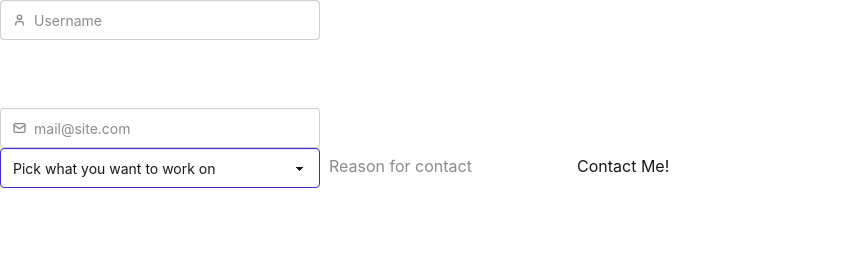
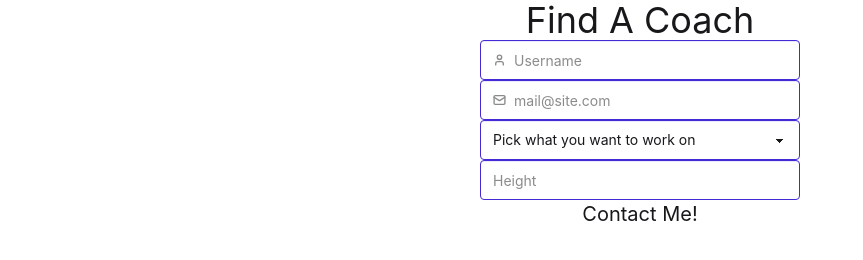
Before and after one commit to Brooklyn-STEAM/coach-bridge, a website built with Vite: page src/pages/find.html in a window 1280 px wide. Shown: the whole page, without its empty margins (0-863 px from the left). Built offline with nearby package versions, Linux system fonts and the light colour scheme.

Commit message:
Edited survey page and made it look better visually (#25)

```diff
--- a/src/pages/find.html
+++ b/src/pages/find.html
@@ -9,50 +9,26 @@
 <body>
 
 
-<form
-        action="https://form-to-email.steamc.workers.dev/"
-        method="post"
-        >
+    <p class="text-4xl text-center"> Find A Coach</p>
+    <form class="text-center text-xl" action="https://form-to-email.steamc.workers.dev/" method="post">
         <input name="send-to" value="emaricheau@brooklynsteamcenter.org" hidden>
 
-        <label class="input validator">
+        <label class="input input-primary validator">
             <svg class="h-[1em] opacity-50" xmlns="http://www.w3.org/2000/svg" viewBox="0 0 24 24">
-              <g
-                stroke-linejoin="round"
-                stroke-linecap="round"
-                stroke-width="2.5"
-                fill="none"
-                stroke="currentColor"
-              >
+                <g stroke-linejoin="round" stroke-linecap="round" stroke-width="2.5" fill="none" stroke="currentColor">
                     <path d="M19 21v-2a4 4 0 0 0-4-4H9a4 4 0 0 0-4 4v2"></path>
                     <circle cx="12" cy="7" r="4"></circle>
                 </g>
             </svg>
-            <input
-              type="text"
-              required
-              placeholder="Username"
-              pattern="[A-Za-z][A-Za-z0-9\-]*"
-              minlength="3"
-              maxlength="30"
-              title="Only letters, numbers or dash"
-            />
+            <input type="text" required placeholder="Username" pattern="[A-Za-z][A-Za-z0-9\-]*" minlength="3"
+                maxlength="30" title="Only letters, numbers or dash" />
         </label>
-          <p class="validator-hint">
-            Must be 3 to 30 characters
-            <br />containing only letters, numbers or dash
-          </p>
+
         <br>
 
-<label class="input validator">
+        <label class="input input-primary validator">
             <svg class="h-[1em] opacity-50" xmlns="http://www.w3.org/2000/svg" viewBox="0 0 24 24">
-      <g
-        stroke-linejoin="round"
-        stroke-linecap="round"
-        stroke-width="2.5"
-        fill="none"
-        stroke="currentColor"
-      >
+                <g stroke-linejoin="round" stroke-linecap="round" stroke-width="2.5" fill="none" stroke="currentColor">
                     <rect width="20" height="16" x="2" y="4" rx="2"></rect>
                     <path d="m22 7-8.97 5.7a1.94 1.94 0 0 1-2.06 0L2 7"></path>
                 </g>
@@ -69,8 +45,9 @@
             <option>Ball handling/playmaking</option>
             <option>Defense</option>
         </select>
-
-<input type="text" placeholder=" Reason for contact">
+        <br>
+        <input type="text" placeholder="Height" class="input input-primary" />
+        <br>
         <button type="submit">Contact Me!</button>
     </form>
 </body>
```
Lines whose indentation alone changed are shown as unchanged.
